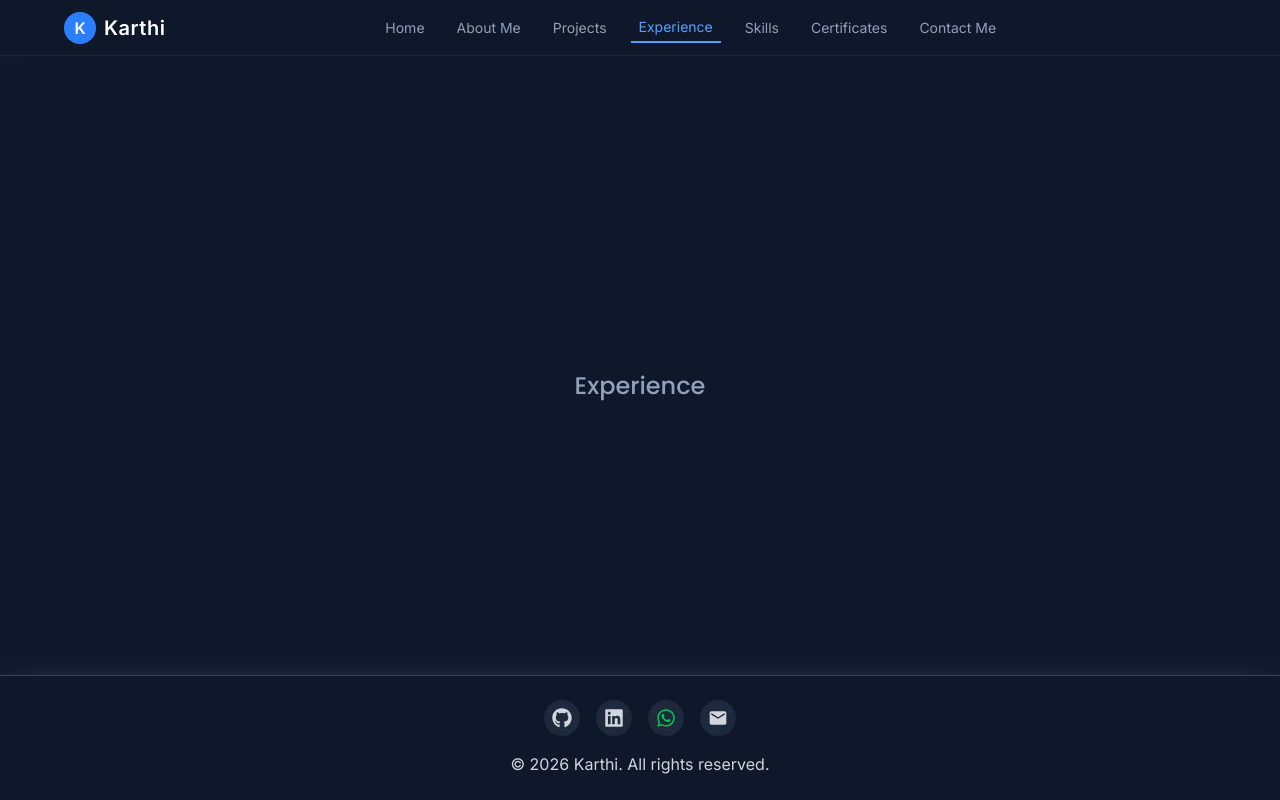
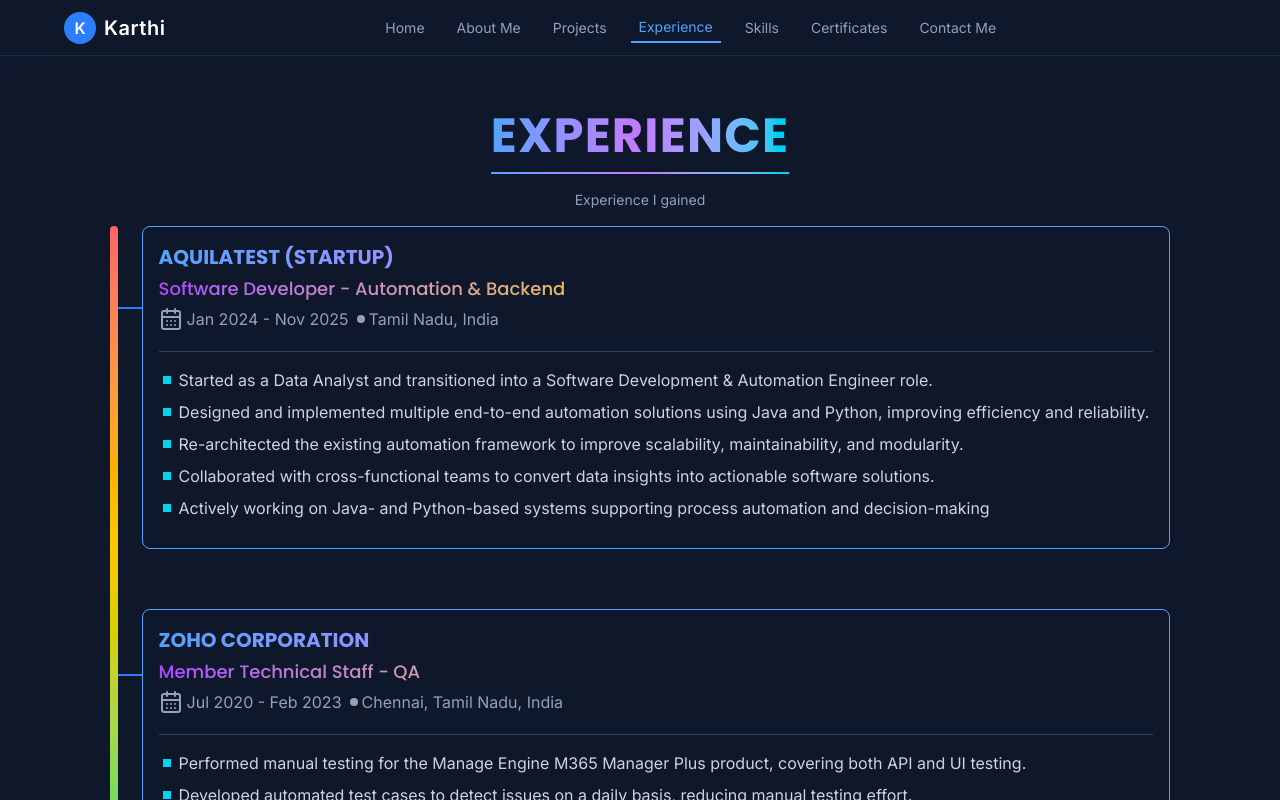
Before and after one commit to karthi-mr/my-portfolio, a React (Vite) app: page /experience in a window 1280 px wide. Shown: the top 800 px of the page. Built offline with nearby package versions, Linux system fonts and the light colour scheme.

Commit message:
implemented experience

```diff
--- /dev/null
+++ b/src/components/ExperienceCard.tsx
@@ -0,0 +1,45 @@
+import type { ReactElement } from "react";
+import type { ExperienceDataInput } from "../data/ExperienceData.ts";
+import { CalendarDays } from "lucide-react";
+
+function ExperienceCard(experienceData: ExperienceDataInput): ReactElement {
+  return (
+    <div className="flex flex-col justify-center gap-1">
+      <h1 className="text-lg md:text-xl font-semibold uppercase bg-linear-to-r
+          from-blue-400 via-purple-400 to-cyan-400 bg-clip-text text-transparent">
+        {experienceData.companyName}
+      </h1>
+      <h3
+        className="text-sm md:text-lg bg-linear-to-r
+        from-purple-500 via-yellow-400 to-orange-300 bg-clip-text text-transparent"
+      >
+        {experienceData.position}
+      </h3>
+      <div className="flex flex-col md:flex-row items-start gap-1 text-slate-400 md:space-x-1">
+        <p className="flex items-center justify-center gap-1">
+          <CalendarDays />
+          {experienceData.period}
+        </p>
+        <p className="flex items-center justify-center space-x-1">
+          <span className="h-2 w-2 rounded-full bg-slate-400" />
+          <span>{experienceData.location}</span>
+        </p>
+      </div>
+      <div
+        className="w-full border-b border-slate-600/70 py-2"
+      />
+
+      {/* key points */}
+      <ul className="px-1 py-3 space-y-2">
+        {experienceData.keyPoints.map((point: string, index: number) => (
+          <li key={index} className="flex gap-2 text-slate-300">
+            <span className="mt-2 h-2 w-4 md:w-2 bg-cyan-400" />
+            <span>{point}</span>
+          </li>
+        ))}
+      </ul>
+    </div>
+  );
+}
+
+export default ExperienceCard;
--- /dev/null
+++ b/src/data/ExperienceData.ts
@@ -0,0 +1,38 @@
+export type ExperienceDataInput = {
+  id: number;
+  companyName: string;
+  position: string;
+  period: string;
+  location: string;
+  keyPoints: string[];
+}
+
+export const experienceData: ExperienceDataInput[] = [
+  {
+    id: 2,
+    companyName: "AquilaTest (Startup)",
+    position: "Software Developer - Automation & Backend",
+    period: "Jan 2024 - Nov 2025",
+    location: "Tamil Nadu, India",
+    keyPoints: [
+      "Started as a Data Analyst and transitioned into a Software Development & Automation Engineer role.",
+      "Designed and implemented multiple end-to-end automation solutions using Java and Python, " +
+      "improving efficiency and reliability.",
+      "Re-architected the existing automation framework to improve scalability, maintainability, and modularity.",
+      "Collaborated with cross-functional teams to convert data insights into actionable software solutions.",
+      "Actively working on Java- and Python-based systems supporting process automation and decision-making"
+    ]
+  },
+  {
+    id: 1,
+    companyName: "Zoho Corporation",
+    position: "Member Technical Staff - QA",
+    period: "Jul 2020 - Feb 2023",
+    location: "Chennai, Tamil Nadu, India",
+    keyPoints: [
+      "Performed manual testing for the Manage Engine M365 Manager Plus product, covering both API and UI testing.",
+      "Developed automated test cases to detect issues on a daily basis, reducing manual testing effort.",
+      "Collaborated with developers to identify root causes and validate fixes."
+    ]
+  }
+];
--- a/src/pages/Experience.tsx
+++ b/src/pages/Experience.tsx
@@ -1,10 +1,49 @@
 import type { ReactElement } from "react";
+import { experienceData } from "../data/ExperienceData.ts";
+import ExperienceCard from "../components/ExperienceCard.tsx";
 
 function Experience(): ReactElement {
   return (
     <>
-      <section className="grow flex flex-col items-center justify-center">
-        <h1 className="text-2xl text-slate-400">Experience</h1>
+      <section className="grow flex flex-col items-center justify-start py-4">
+        <div className="text-sm md:text-lg text-center ">
+          <h1
+            className="text-2xl md:text-5xl tracking-wide mb-3 font-bold bg-linear-to-r
+          from-blue-400 via-purple-400 to-cyan-400 bg-clip-text text-transparent uppercase"
+          >
+            Experience
+          </h1>
+          <hr
+            className="w-full h-0.5 border-0 bg-linear-to-r from-blue-400 via-purple-400 to-cyan-400"
+          />
+          <p className="my-4 text-slate-400 text-xs md:text-sm">
+            Experience I gained
+          </p>
+        </div>
+
+        {/* content */}
+        <div className="w-full flex relative justify-center">
+          {/* vertical line */}
+          <div className="w-2 bg-linear-to-b
+          from-red-400 via-yellow-400 to-green-400 rounded-full mr-6" />
+
+          {/* box 1 */}
+          <div className="flex flex-col space-y-15">
+            {experienceData.map(experience => (
+              <div key={experience.id} className="relative">
+                {/* Connector */}
+                <div className="absolute -left-6 top-[25%] w-6 h-0.5 bg-blue-500" />
+
+                <div className="bg-slate-900 border border-blue-400 rounded-lg p-4">
+
+                    <ExperienceCard {...experience} />
+
+                </div>
+              </div>
+            ))}
+          </div>
+
+        </div>
       </section>
     </>
   );
```
